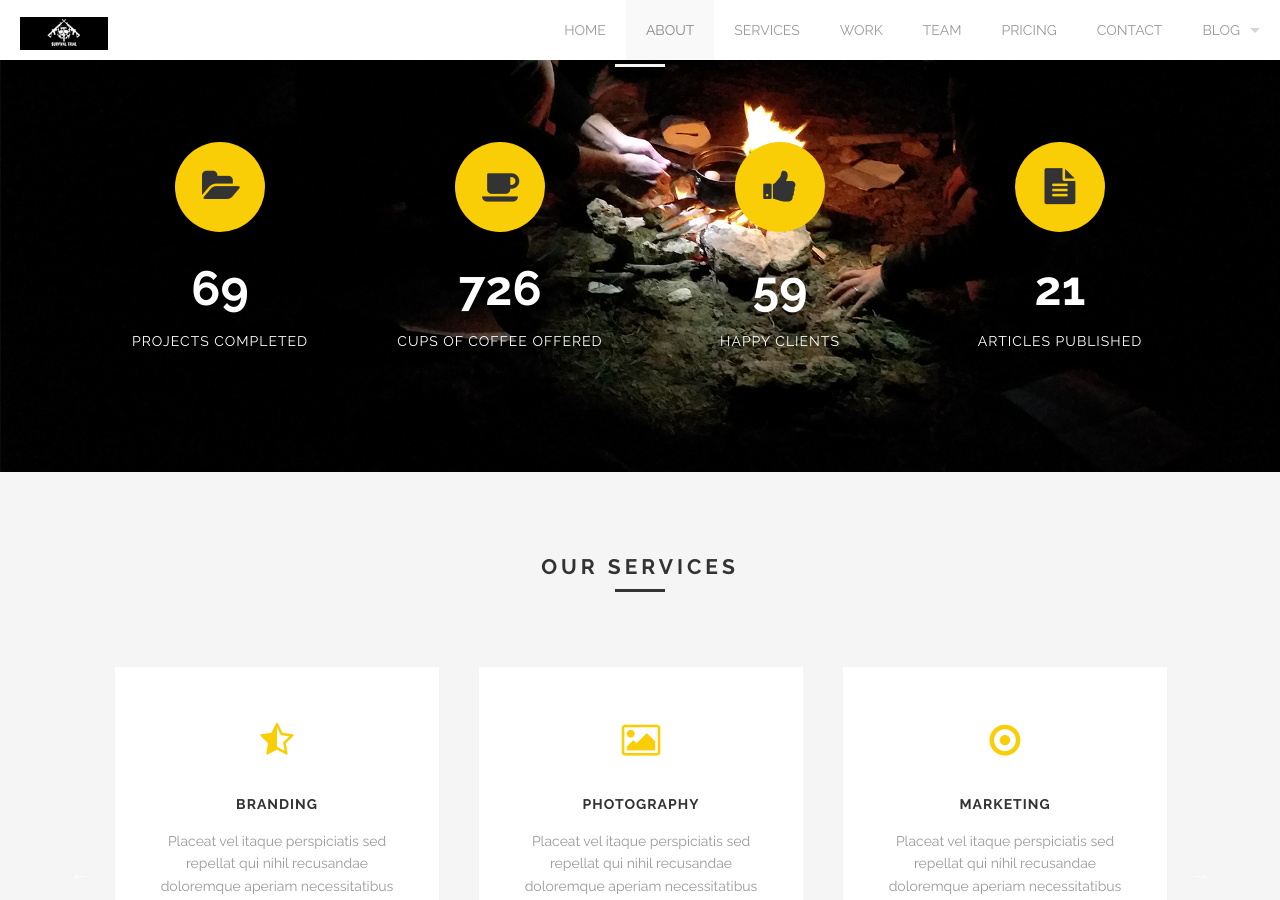
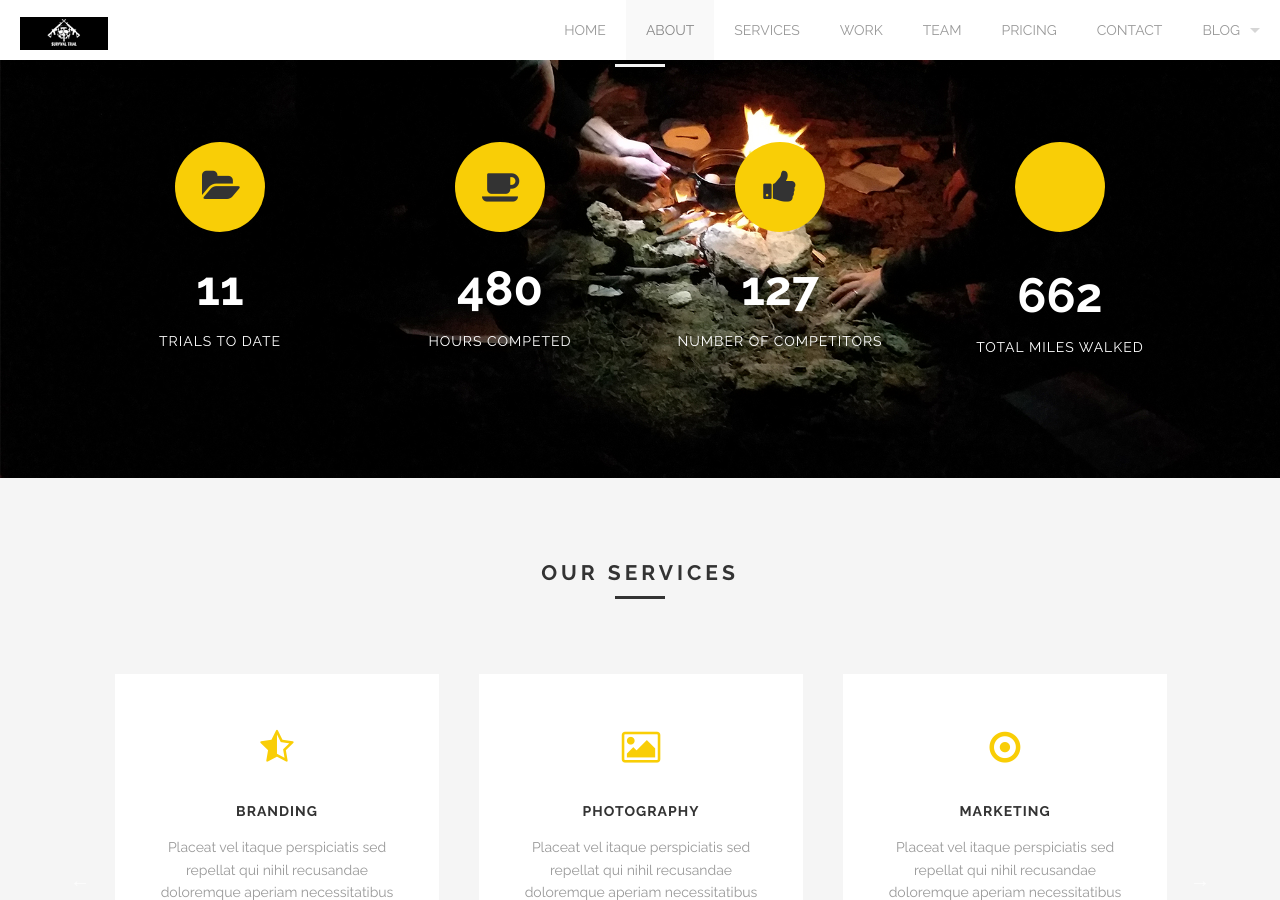
Before and after one commit to jonweiler/jonweiler.github.io, a Jekyll site: the page built from index.html, in a window 1280 px wide and 900 px high, scrolled down 1864 px. Built offline with Jekyll 4.4.1, drawn with Linux system fonts in a browser that asks for light colours.

Commit message:
update achievements

```diff
--- a/index.html
+++ b/index.html
@@ -281,18 +281,18 @@
       <div class='two spacing'></div>
     </div>
   </div>
-  <div class='row'>
+   <div class='row'>
     <div class='medium-3 large-3 columns'>
-      {% include milestone.html title="Projects Completed" from="0" to="69" icon_class="fa fa-folder-open" %}
+      {% include milestone.html title="Trials to Date" from="0" to="11" icon_class="fa fa-folder-open" %}
     </div>
     <div class='medium-3 large-3 columns'>
-      {% include milestone.html title="Cups of coffee offered" from="0" to="726" icon_class="fa fa-coffee" %}
+      {% include milestone.html title="Hours Competed" from="0" to="480" icon_class="fa fa-coffee" %}
     </div>
     <div class='medium-3 large-3 columns'>
-      {% include milestone.html title="Happy clients" from="0" to="59" icon_class="fa fa-thumbs-up" %}
+      {% include milestone.html title="Number of Competitors" from="0" to="127" icon_class="fa fa-thumbs-up" %}
     </div>
     <div class='medium-3 large-3 columns'>
-      {% include milestone.html title="Articles Published" from="0" to="21" icon_class="fa fa-file-text" %}
+      {% include milestone.html title="Total Miles Walked" from="0" to="662" icon_class="fa fa-text" %}
     </div>
   </div>
   <div class='two spacing'></div>
```
